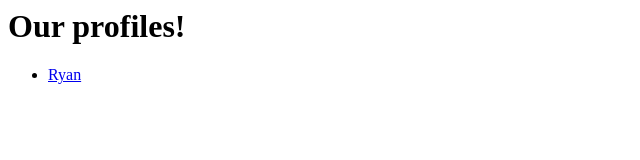
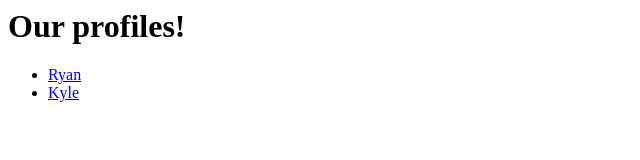
Before and after one commit to ascomsci/about-us, a plain HTML site: page index.html in a window 1280 px wide. Shown: the full height of the page, 0-640 px from the left. Drawn offline with Linux system fonts and the light colour scheme.

Commit message:
update index

```diff
--- a/index.html
+++ b/index.html
@@ -2,4 +2,5 @@
 
 <ul>
 	<li><a href="ryan-morris.html">Ryan</a></li>
+	<li><a href="kyle.html">Kyle</a></li>
 </ul>
```
